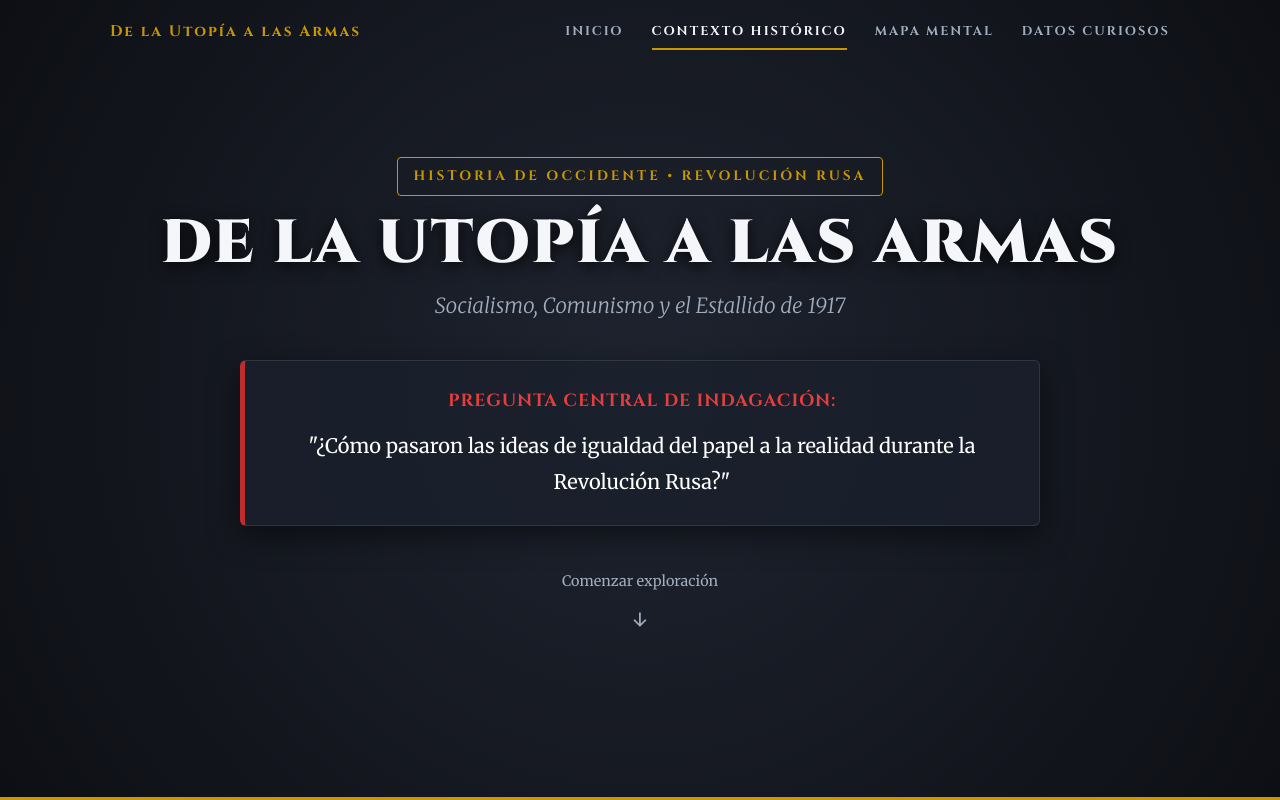
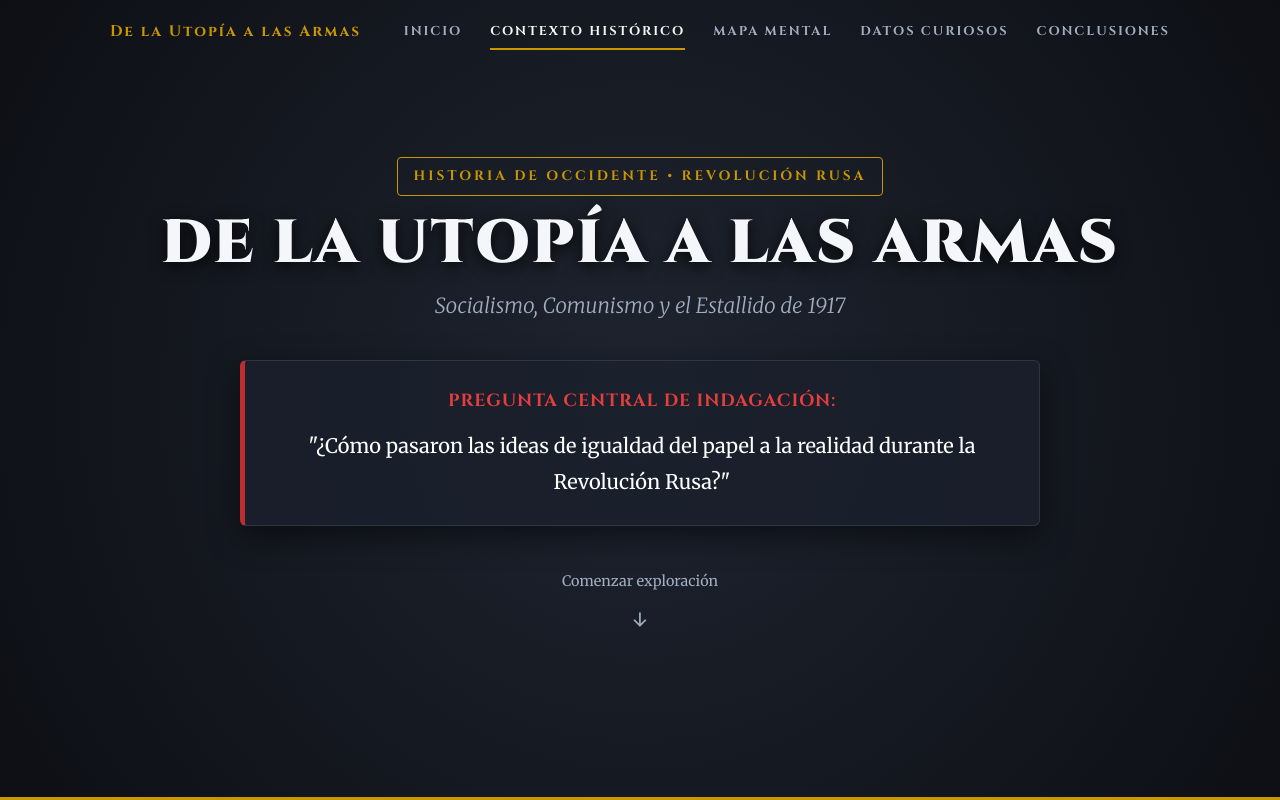
Before and after one commit to jairchirinos-ucsp/revolucion-rusa-uscp, a plain HTML site: page index.html in a window 1280 px wide. Shown: the top 800 px of the page. Drawn offline with Linux system fonts and the light colour scheme.

Commit message:
Se agrego seccion de conclusiones

```diff
--- a/index.html
+++ b/index.html
@@ -27,6 +27,7 @@
         <li><a href="#introduccion" class="nav-enlace">Contexto histórico</a></li>
         <li><a href="#mapa-mental-section" class="nav-enlace">Mapa mental</a></li>
         <li><a href="#datos-curiosos" class="nav-enlace">Datos curiosos</a></li>
+        <li><a href="#conclusiones" class="nav-enlace">Conclusiones</a></li>
       </ul>
     </div>
   </nav>
```
